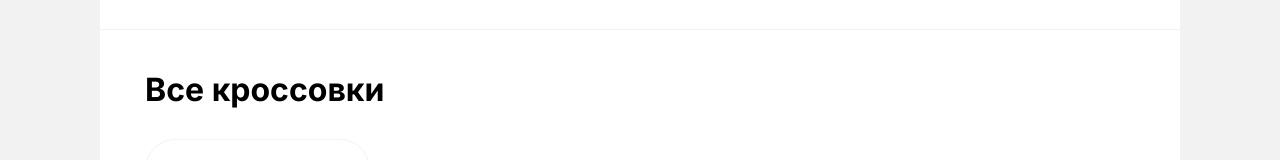
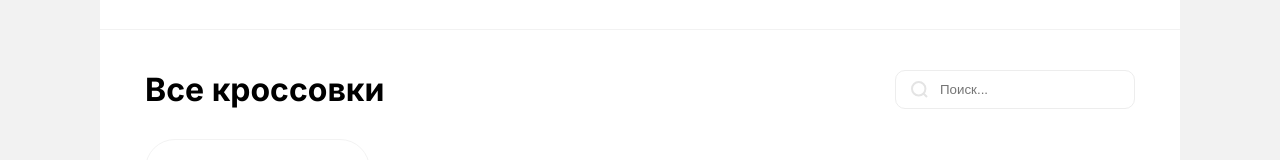
Before and after one commit to pavelelyutin/react-sneakers, a React (Create React App) app: page / in a window 1280 px wide. Shown: the part 145-305 px from the top of the page. Built offline with nearby package versions, Linux system fonts and the light colour scheme; the HTML template or start-up script is replaced by a standard one.

Commit message:
add search in jsx

```diff
--- a/src/App.jsx
+++ b/src/App.jsx
@@ -4,10 +4,8 @@ import Cart from "./components/Cart";
 
 function App() {
   return (
-    <body>
+    <div className="wrapper">
       <Cart />
-
-      <div className="wrapper">
       <Header />
 
       <main>
@@ -16,6 +14,10 @@ function App() {
           <div className="products__container container">
             <div className="products__top">
               <h2 className="products__title">Все кроссовки</h2>
+              <div className="products__search">
+                <img src="/images/icons/search.svg" alt="Поиск кроссовок" />
+                <input type="text" placeholder="Поиск..." />
+              </div>
             </div>
             <ProductsList />
           </div>
@@ -24,7 +26,6 @@ function App() {
 
       <footer></footer>
     </div>
-    </body>
   );
 }
 
--- a/src/index.scss
+++ b/src/index.scss
@@ -111,6 +111,9 @@ img {
   padding-bottom: 20px;
 
   &__top {
+    display: flex;
+    align-items: center;
+    justify-content: space-between;
     margin-bottom: 30px;
   }
 
@@ -118,6 +121,20 @@ img {
     margin: 0;
     font-size: 32px;
     font-weight: 700;
+  }
+
+  &__search {
+    display: flex;
+    align-items: center;
+    gap: 10px;
+    border: 1px solid #ededed;
+    border-radius: 10px;
+    padding: 10px 15px;
+
+    input {
+      border: none;
+      outline: none;
+    }
   }
 
   &__list {
```
Also changed, not shown: public/images/icons/search.svg (added). Lines whose indentation alone changed are shown as unchanged.
